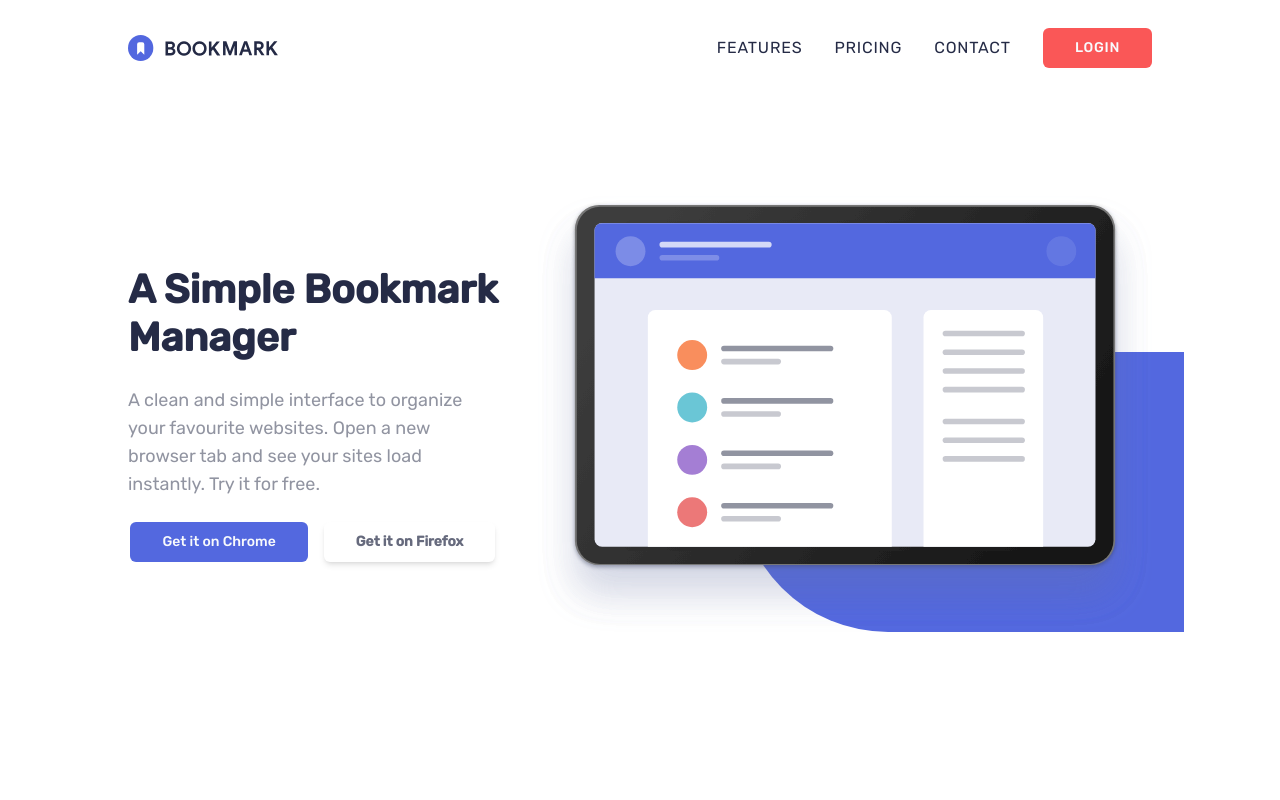
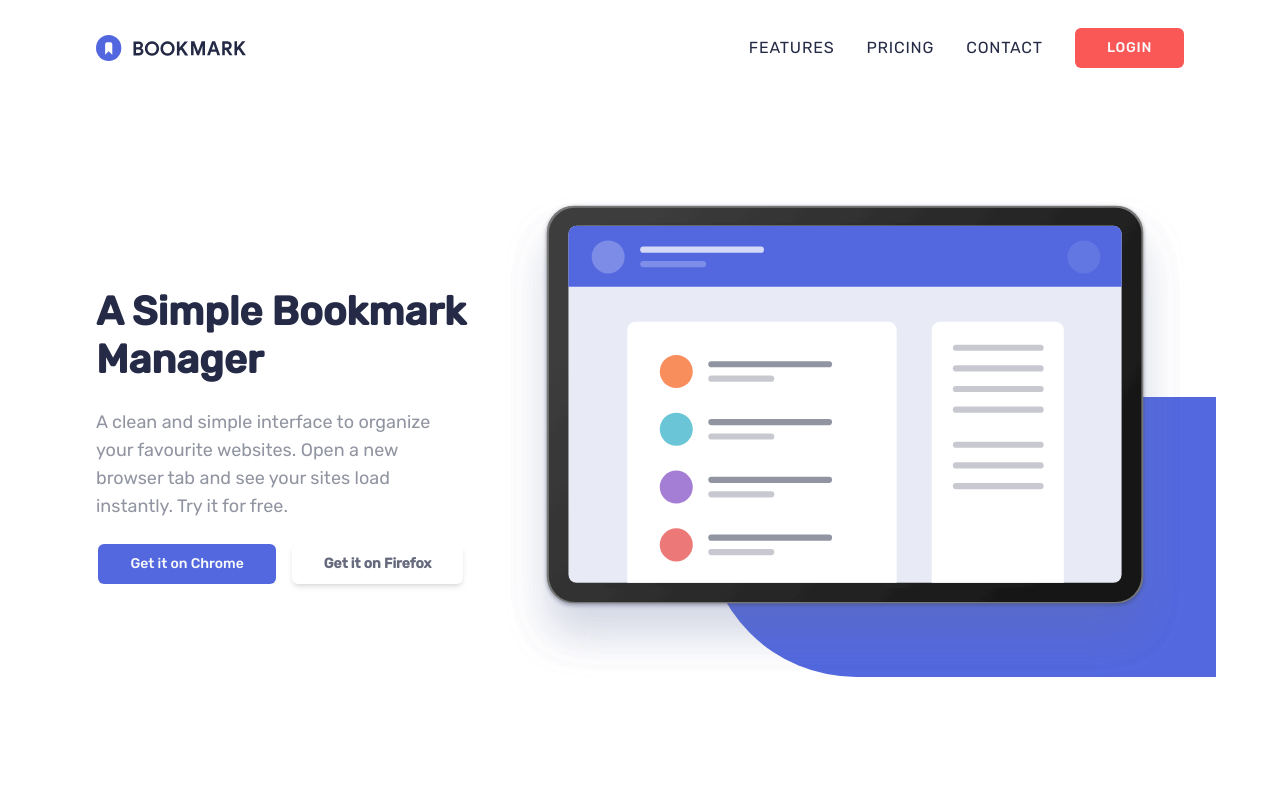
Before and after one commit to ahmedyasserdev/Bookmark-landing-page, a Next.js app: page / in a window 1280 px wide. Shown: the top 800 px of the page. Built offline with nearby package versions, Linux system fonts and the light colour scheme.

Commit message:
Update globals.css

```diff
--- a/app/globals.css
+++ b/app/globals.css
@@ -74,7 +74,7 @@
 
 @layer utilities {
   .container {
-    @apply max-w-[85%] mx-auto overflow-hidden;
+    @apply max-w-[90%] mx-auto overflow-hidden;
   }
 
   .flex-center {
```
